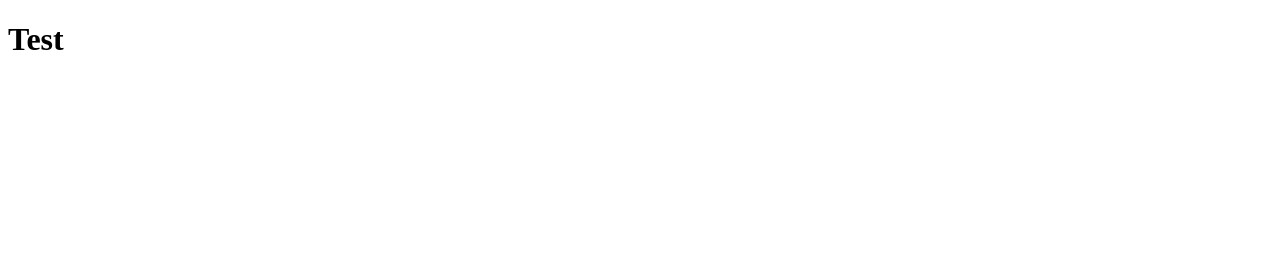
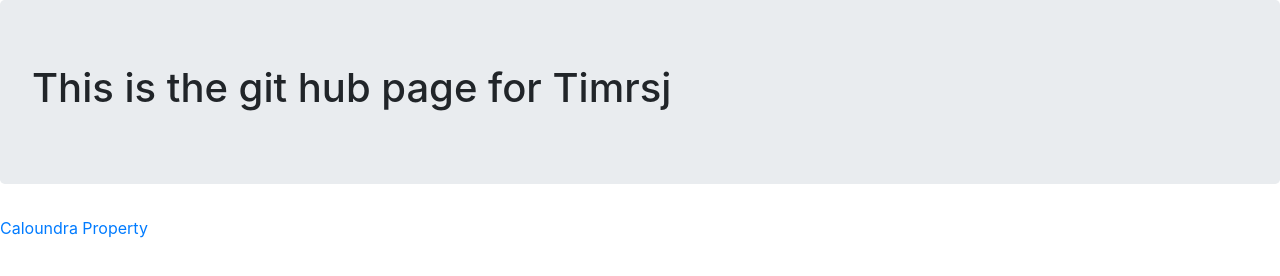
Before and after one commit to timrsj/timrsj.github.io, a plain HTML site: page index.html in a window 1280 px wide. Drawn offline with nearby package versions, Linux system fonts and the light colour scheme.

Commit message:
Links updated

```diff
--- a/index.html
+++ b/index.html
@@ -3,9 +3,15 @@
 <head>
     <meta charset="UTF-8">
     <meta name="viewport" content="width=device-width, initial-scale=1.0">
+    <link rel="stylesheet" href="https://maxcdn.bootstrapcdn.com/bootstrap/4.0.0/css/bootstrap.min.css" integrity="sha384-Gn5384xqQ1aoWXA+058RXPxPg6fy4IWvTNh0E263XmFcJlSAwiGgFAW/dAiS6JXm" crossorigin="anonymous">
+
     <title>Timrsj Git Pages</title>
 </head>
 <body>
-    <h1>Test</h1>
+<div class = 'jumbotron'>
+    <h1>This is the git hub page for Timrsj</h1>
+</div>
+<a href="property.html">Caloundra Property</a>
+
 </body>
 </html>
```
Also changed, not shown: property.html (added).
